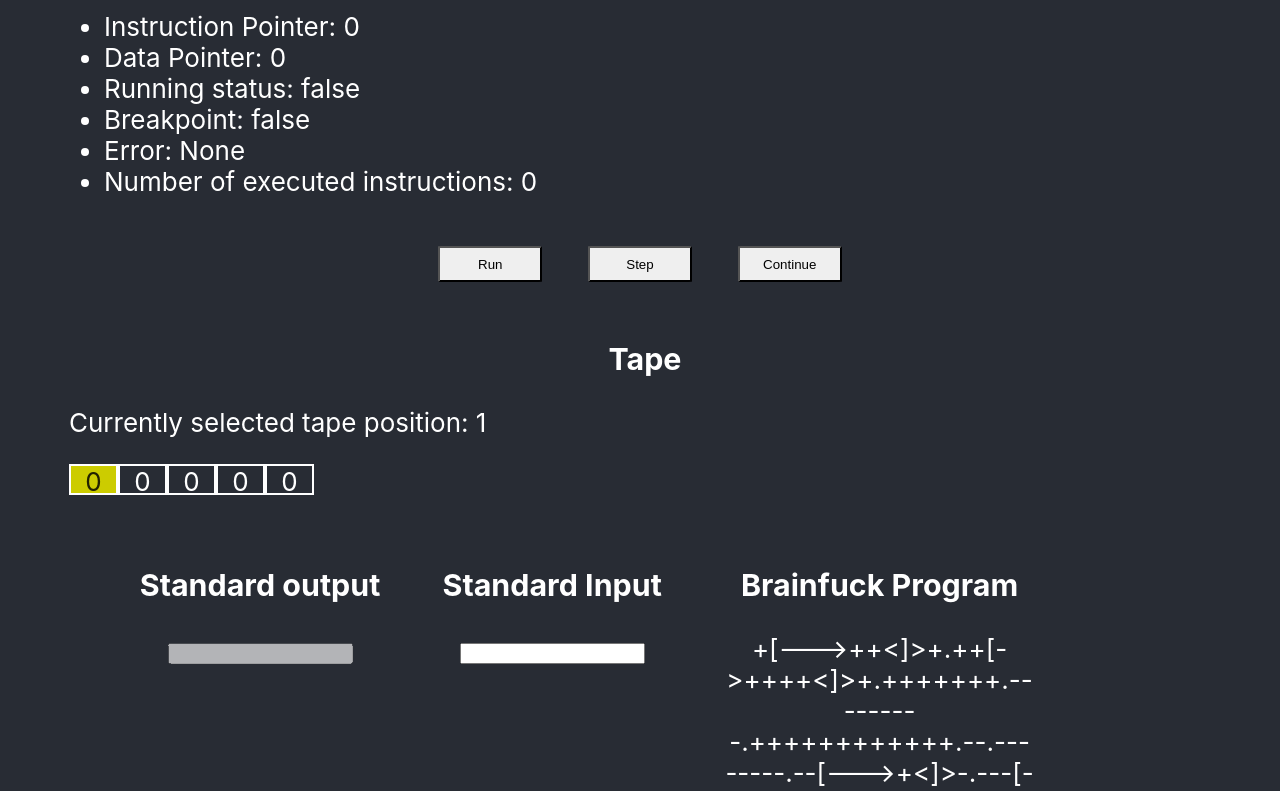
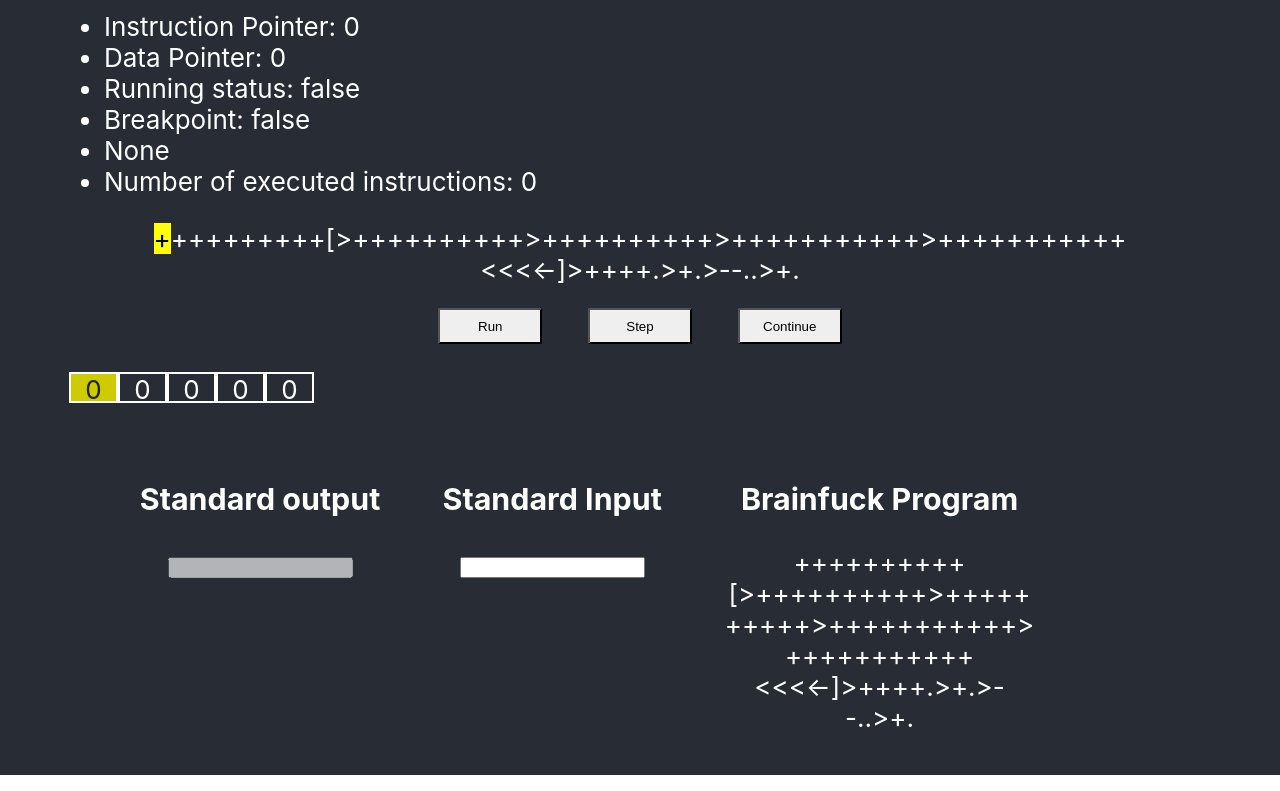
Before and after one commit to OmegaPointZero/BFDebug, a React (Create React App) app: page / in a window 1280 px wide. Shown: the part 760-1551 px from the top of the page. Built offline with nearby package versions, Linux system fonts and the light colour scheme.

Commit message:
UI cleaned up and compacted, displays program and visualizes current instruction pointer

```diff
--- a/src/DebugInfo.js
+++ b/src/DebugInfo.js
@@ -2,10 +2,7 @@
 
 class DebugInfo extends Component {
 
-
     render(){
-
-
 
         var bpClass = "";
         var bpStatus;
@@ -25,10 +22,12 @@
             runningStatus = "false"
         }
 
-        /* change class of error message if there's an actual message */
-        var errorMessage = "";
-        if(this.props.errorMessage !== "None"){
-            errorMessage = "errorMessage"
+        var errorMessageClass = "";
+        var message = this.props.error;
+        if(this.props.errorMessage !== "None" && this.props.finished === false){
+            errorMessageClass = "errorMessage"
+        } else if(this.props.errorMessage !== "None" && this.props.finished === true){
+            errorMessageClass = "greenLight"
         }
 
         return(
@@ -39,8 +38,9 @@
                     <li>Data Pointer: {this.props.dp}</li>
                     <li className={runningClass}>Running status:  {runningStatus}</li>
                     <li className={bpClass} >Breakpoint: {bpStatus}</li>
-                    <li className={errorMessage}>Error: {this.props.error}</li>
+                    <li className={errorMessageClass}>{message}</li>
                     <li>Number of executed instructions: {this.props.execNum}</li>
+
                 </ul>
             </div>
         )
--- /dev/null
+++ b/src/RunningDisplay.js
@@ -0,0 +1,48 @@
+import React, {Component} from 'react';
+
+class RunningDisplay extends Component {
+
+    render(){
+        var program = this.props.program;
+        var eip = this.props.eip;
+
+
+        var prefix = program.slice(0,eip)
+        var active = program.slice(eip,eip+1)
+        var suffix = program.slice(eip+1,)
+
+
+
+        return(
+            <div>
+                <span className="runningProgramInactiveDisplay">{prefix}</span>
+                <span className="runningProgramActiveDisplay">{active}</span>
+                <span className="runningProgramInactiveDisplay">{suffix}</span>
+            </div>
+        )
+
+    }
+
+/*
+
+++++++++++[>++++++++++>++++++++++>++++++++++>++++++++++>++++++++++<<<<<<-]>.>.>..>.>.
+
+    createHighlight(){
+        var program = this.state.program;
+        var eip = this.state.eip;
+
+
+        return(
+            <div>
+                <span className="runningProgramInactiveDisplay">{prefix}</span>
+                <span className="runningProgramActiveDisplay">{active}</span>
+                <span className="runningProgramInactiveDisplay">{suffix}</span>
+            </div>
+        )
+    }
+*/
+
+
+}
+
+export default RunningDisplay;
--- a/src/debugger.js
+++ b/src/debugger.js
@@ -2,13 +2,14 @@
 import TapeDisplay from './tape';
 import Output from './output';
 import DebugInfo from './DebugInfo';
+import RunningDisplay from './RunningDisplay';
 import './App.css';
 
 class Debugger extends Component {
     constructor(props){
         super(props);
         this.state = {
-            program: "+[--->++<]>+.++[->++++<]>+.+++++++.---------.++++++++++++.--.--------.--[--->+<]>-.---[->++++<]>.-----.[--->+<]>-----.---[->++++<]>.------------.---.--[--->+<]>-.[->+++<]>++.[--->+<]>----.+++[->+++<]>++.++++++++.+++++.--------.-[--->+<]>--.+[->+++<]>+.++++++++.-[++>---<]>+.+[->+++<]>+.+.---.[--->+<]>-.++[->+++<]>++..--.+++++++++++++.[--->+<]>-----.", /* fixed for now, will load into memory via user input later */
+            program: "++++++++++[>++++++++++>++++++++++>+++++++++++>+++++++++++<<<<-]>++++.>+.>--..>+.", /*"+[--->++<]>+.++[->++++<]>+.+++++++.---------.++++++++++++.--.--------.--[--->+<]>-.---[->++++<]>.-----.[--->+<]>-----.---[->++++<]>.------------.---.--[--->+<]>-.[->+++<]>++.[--->+<]>----.+++[->+++<]>++.++++++++.+++++.--------.-[--->+<]>--.+[->+++<]>+.++++++++.-[++>---<]>+.+[->+++<]>+.+.---.[--->+<]>-.++[->+++<]>++..--.+++++++++++++.[--->+<]>-----.", /* fixed for now, will load into memory via user input later */
             eip: 0, /* instruction pointer, to replace the broken for loop */
             dp: 0, /* Data pointer, where on the tape we are */
             inp: 0, /* Input pointer: index of where to read from the input, implemented to make it easy to reset */
@@ -17,6 +18,7 @@
             tape: new Array(30000).fill(0),
             debugging_memory: 4, /* Don't display all 30,000 cells at once, only the number of cells outlined in debugging memory. For now, that is a fixed value until we can update state somewhat-synchronously */
             error: "None",
+            finished: false,
             breakpoint: false,
             execNum: 0, /* Number of instructions executed */
             output: "",
@@ -24,6 +26,15 @@
         }
         this.handleInputChange = this.handleInputChange.bind(this);
         this.handleProgramChange = this.handleProgramChange.bind(this);
+    }
+
+    componentDidUpdate(){
+        var that = this;
+        setTimeout(function(){
+            if(that.state.running === true || that.state.step === true){
+                that.run_debugger();
+            }
+        }, 81);
     }
 
     handleInputChange(event){
@@ -86,14 +97,6 @@
             tape: newTape,
             inp: inputPointer +1
         })
-    }
-    componentDidUpdate(){
-        var that = this;
-        setTimeout(function(){
-            if(that.state.running === true || that.state.step === true){
-                that.run_debugger();
-            }
-        }, 81);
     }
 
     start_debugger(){
@@ -192,7 +195,7 @@
             this.setState({running:false, step: false});
         }
         if(eip === this.state.program.length){
-            this.setState({running: false});
+            this.setState({running: false, finished: true, error:"Program finished successfully"});
         } else {
             this.setState({execNum: execNum+1,eip: eip+1});
         }
@@ -202,7 +205,8 @@
 
         return (<div className="debuggerDisplay">
 
-            <DebugInfo eip={this.state.eip} dp={this.state.dp} runningStatus={this.state.running} errorMessage={this.state.error} error={this.state.error} execNum={this.state.execNum} breakpoint={this.state.breakpoint}/>
+            <DebugInfo eip={this.state.eip} dp={this.state.dp} runningStatus={this.state.running} errorMessage={this.state.error} error={this.state.error} execNum={this.state.execNum} breakpoint={this.state.breakpoint} finished={this.state.finished}/>
+            <RunningDisplay eip={this.state.eip} program={this.state.program}  display={this.state.running}/>
             <div className="debugOptions">
                 <button id="run" onClick={() => {this.start_debugger()}}>Run</button>
                 <button id="step" onClick={() => {this.step()}}>Step</button>
@@ -219,7 +223,7 @@
                     </div>
                     <div className="inputFieldContainer">
                         <h3>Brainfuck Program</h3>
-                        <div contentEditable="true" suppressContentEditableWarning={true} id="programInput" type="text" onInput={this.handleProgramChange}>
+                        <div id="programInputDiv" contentEditable="true" suppressContentEditableWarning={true} type="text"  onInput={this.handleProgramChange}>
                             {this.state.program}
                         </div>
                     </div>
--- a/src/index.css
+++ b/src/index.css
@@ -95,6 +95,11 @@
     width: 100%;
 }
 
+.runningProgramActiveDisplay{
+    color: black;
+    background-color: yellow;
+}
+
 button{
     margin: 2%;
     width: 9%;
--- a/src/tape.js
+++ b/src/tape.js
@@ -25,10 +25,6 @@
     render(){
         return(
             <div className="tapeMemoryDisplay">
-                <h3>Tape</h3>
-                <p style={{textAlign:'left'}}>
-                    Currently selected tape position: {this.props.dp+1}
-                </p>
                 <div className="tapeDisplay">
                 {this.render_cells(this.props.tape, this.props.order, this.props.dp)}
                 </div>
```
